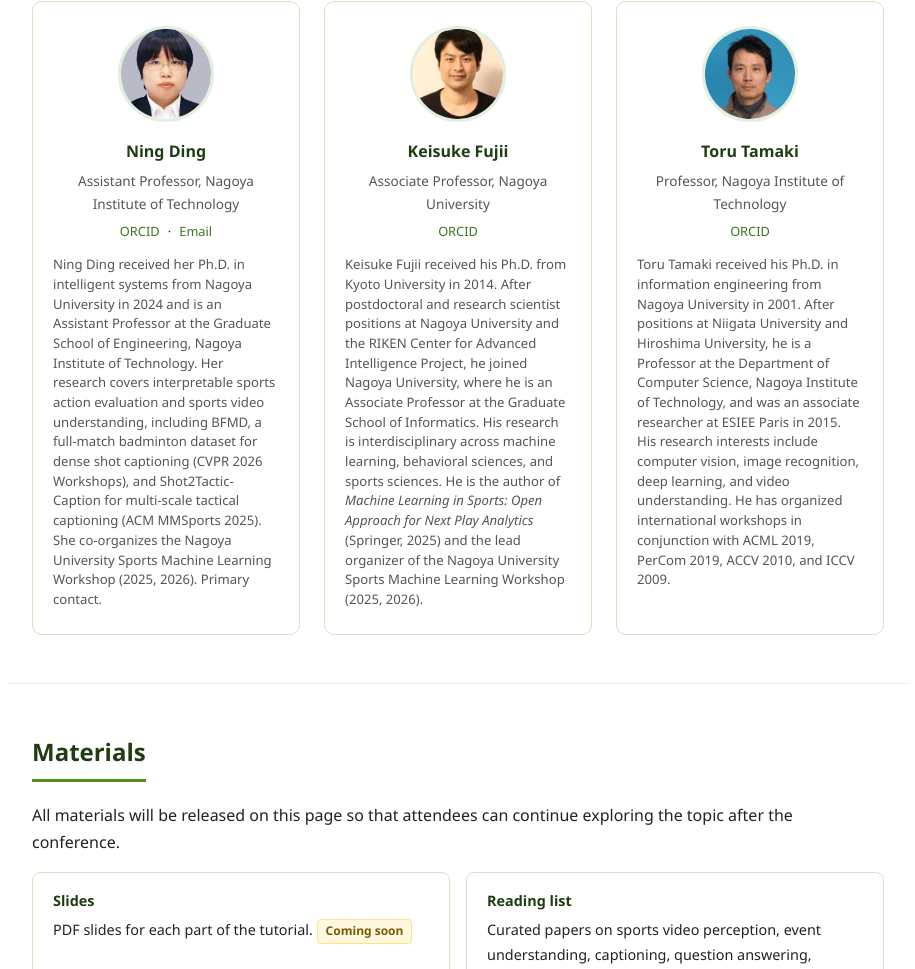
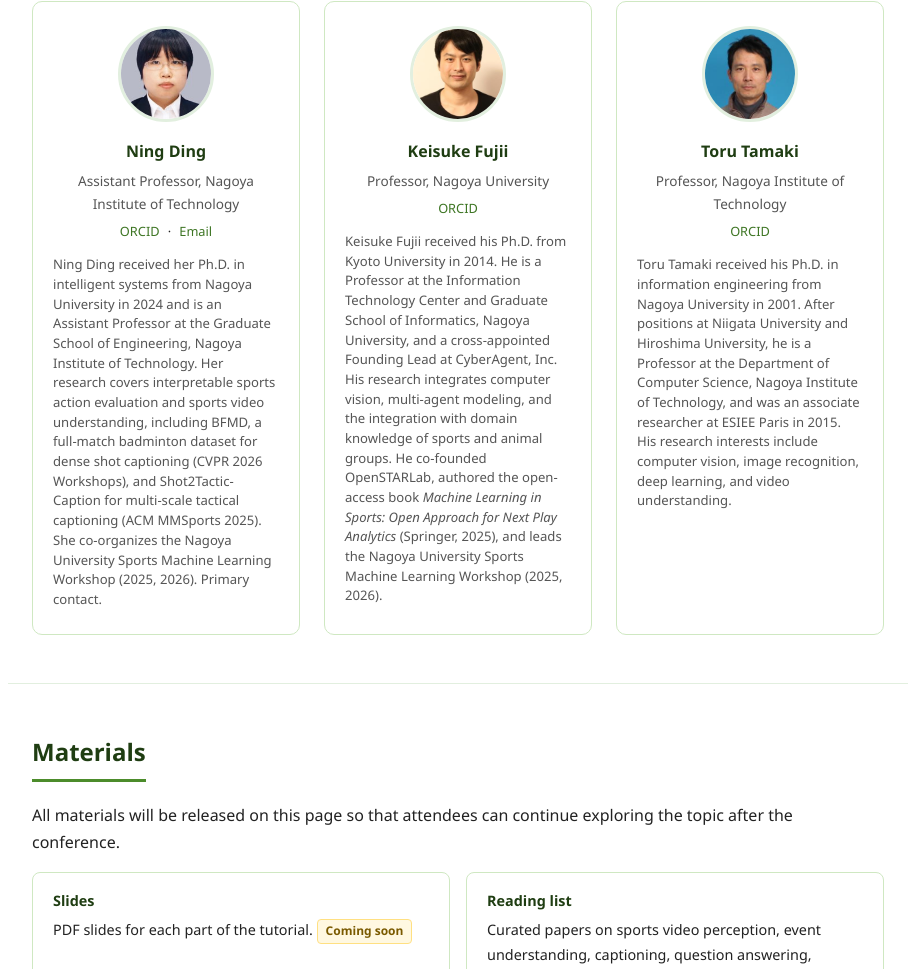
Before and after one commit to Ning-D/accv2026-sports-tutorial, a plain HTML site: page index.html in a window 1280 px wide. Shown: the part 4263-5232 px from the top of the page, without its empty margins (182-1097 px from the left). Drawn offline with Linux system fonts and the light colour scheme.

Commit message:
Update Fujii bio and title; remove Tamaki past-workshop sentence
Co-Authored-By: Claude Fable 5.1 <noreply@anthropic.com>

```diff
--- a/index.html
+++ b/index.html
@@ -498,18 +498,18 @@
     <div class="organizer-card">
       <img class="organizer-avatar" src="assets/fujii.png" alt="Keisuke Fujii">
       <h3>Keisuke Fujii</h3>
-      <div class="org-affil">Associate Professor, Nagoya University</div>
+      <div class="org-affil">Professor, Nagoya University</div>
       <div class="org-links">
         <a href="https://orcid.org/0000-0001-5487-4297">ORCID</a>
       </div>
       <p class="org-bio">
-        Keisuke Fujii received his Ph.D. from Kyoto University in 2014. After postdoctoral and research
-        scientist positions at Nagoya University and the RIKEN Center for Advanced Intelligence Project,
-        he joined Nagoya University, where he is an Associate Professor at the Graduate School of
-        Informatics. His research is interdisciplinary across machine learning, behavioral sciences, and
-        sports sciences. He is the author of <em>Machine Learning in Sports: Open Approach for Next Play
-        Analytics</em> (Springer, 2025) and the lead organizer of the Nagoya University Sports Machine
-        Learning Workshop (2025, 2026).
+        Keisuke Fujii received his Ph.D. from Kyoto University in 2014. He is a Professor at the
+        Information Technology Center and Graduate School of Informatics, Nagoya University, and a
+        cross-appointed Founding Lead at CyberAgent, Inc. His research integrates computer vision,
+        multi-agent modeling, and the integration with domain knowledge of sports and animal groups. He
+        co-founded OpenSTARLab, authored the open-access book <em>Machine Learning in Sports: Open
+        Approach for Next Play Analytics</em> (Springer, 2025), and leads the Nagoya University Sports
+        Machine Learning Workshop (2025, 2026).
       </p>
     </div>
 
@@ -525,8 +525,7 @@
         positions at Niigata University and Hiroshima University, he is a Professor at the Department of
         Computer Science, Nagoya Institute of Technology, and was an associate researcher at ESIEE Paris
         in 2015. His research interests include computer vision, image recognition, deep learning, and video
-        understanding. He has organized international workshops in conjunction with ACML 2019, PerCom 2019,
-        ACCV 2010, and ICCV 2009.
+        understanding.
       </p>
     </div>
 
```
